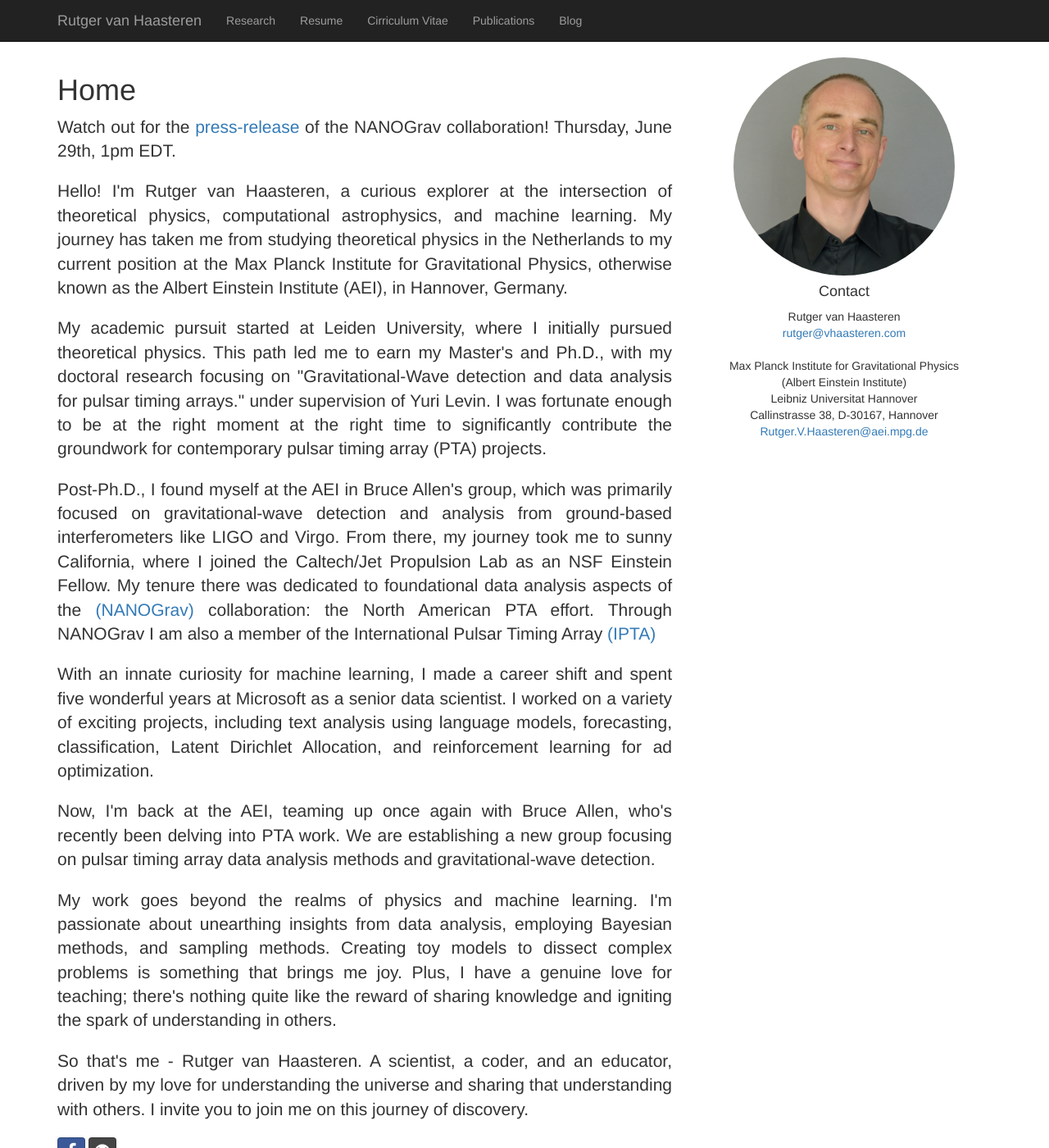
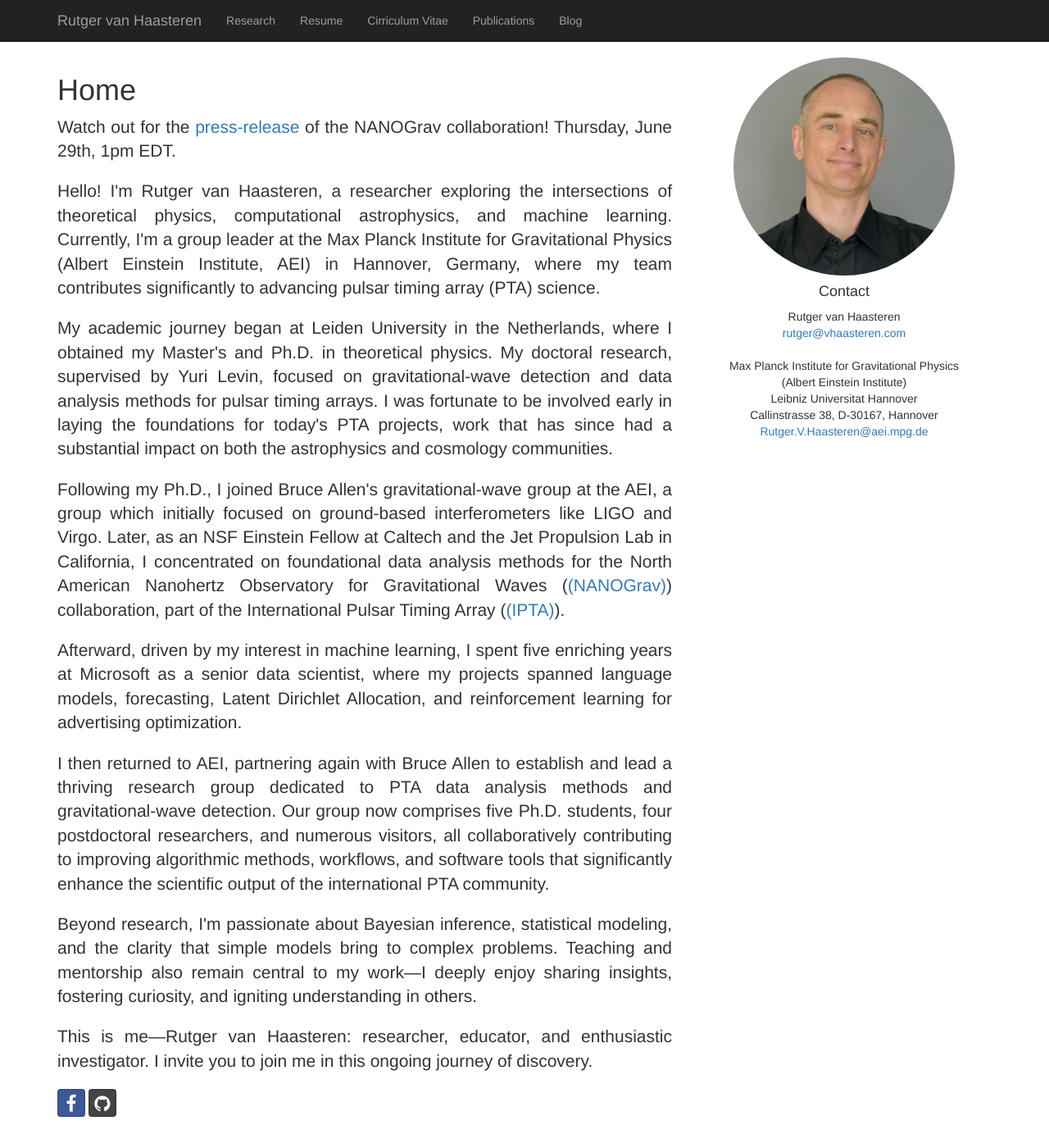
Before and after one commit to vhaasteren/vhaasteren.github.io, a Jekyll site: the page built from index.html, in a window 1280 px wide and 1400 px high. Shown: the whole window at 82% size. Built offline with Jekyll 4.4.1, drawn with Linux system fonts in a browser that asks for light colours.

Commit message:
Updated bio

```diff
--- a/index.html
+++ b/index.html
@@ -16,69 +16,67 @@ layout: default
         </p>
 
 		<p class="lead text-justify">
-            Hello! I'm Rutger van Haasteren, a curious explorer at the
-            intersection of theoretical physics, computational astrophysics,
-            and machine learning. My journey has taken me from studying
-            theoretical physics in the Netherlands to my current position at
-            the Max Planck Institute for Gravitational Physics, otherwise known
-            as the Albert Einstein Institute (AEI), in Hannover, Germany.
+            Hello! I'm Rutger van Haasteren, a researcher exploring the
+            intersections of theoretical physics, computational astrophysics,
+            and machine learning. Currently, I'm a group leader at the Max
+            Planck Institute for Gravitational Physics (Albert Einstein
+            Institute, AEI) in Hannover, Germany, where my team contributes
+            significantly to advancing pulsar timing array (PTA) science.
         </p>
 
 		<p class="lead text-justify">
-            My academic pursuit started at Leiden University, where I initially
-            pursued theoretical physics. This path led me to earn my Master's
-            and Ph.D., with my doctoral research focusing on
-            "Gravitational-Wave detection and data analysis for pulsar timing
-            arrays." under supervision of Yuri Levin. I was fortunate enough to
-            be at the right moment at the right time to significantly
-            contribute the groundwork for contemporary pulsar timing array
-            (PTA) projects.
+            My academic journey began at Leiden University in the Netherlands,
+            where I obtained my Master's and Ph.D. in theoretical physics. My
+            doctoral research, supervised by Yuri Levin, focused on
+            gravitational-wave detection and data analysis methods for pulsar
+            timing arrays. I was fortunate to be involved early in laying the
+            foundations for today's PTA projects, work that has since had a
+            substantial impact on both the astrophysics and cosmology
+            communities.
         </p>
 
 		<p class="lead text-justify">
-            Post-Ph.D., I found myself at the AEI in Bruce Allen's group, which
-            was primarily focused on gravitational-wave detection and analysis
-            from ground-based interferometers like LIGO and Virgo.  From there,
-            my journey took me to sunny California, where I joined the
-            Caltech/Jet Propulsion Lab as an NSF Einstein Fellow. My tenure
-            there was dedicated to foundational data analysis aspects of the
-            <a href="http://www.nanograv.org">(NANOGrav)</a> collaboration: the
-            North American PTA effort. Through NANOGrav I am also a member of
-            the International Pulsar Timing Array <a
-            href="http://www.ipta4gw.org">(IPTA)</a>
+            Following my Ph.D., I joined Bruce Allen's gravitational-wave group
+            at the AEI, a group which initially focused on ground-based
+            interferometers like LIGO and Virgo. Later, as an NSF Einstein
+            Fellow at Caltech and the Jet Propulsion Lab in California, I
+            concentrated on foundational data analysis methods for the North
+            American Nanohertz Observatory for Gravitational Waves (<a
+            href="http://www.nanograv.org">(NANOGrav)</a>) collaboration, part
+            of the International Pulsar Timing Array (<a href="http://www.ipta4gw.org">(IPTA)</a>).
         </p>
 
 		<p class="lead text-justify">
-            With an innate curiosity for machine learning, I made a career
-            shift and spent five wonderful years at Microsoft as a senior data
-            scientist. I worked on a variety of exciting projects, including
-            text analysis using language models, forecasting, classification,
-            Latent Dirichlet Allocation, and reinforcement learning for ad
+            Afterward, driven by my interest in machine learning, I spent five
+            enriching years at Microsoft as a senior data scientist, where my
+            projects spanned language models, forecasting, Latent Dirichlet
+            Allocation, and reinforcement learning for advertising
             optimization.
         </p>
 
 		<p class="lead text-justify">
-            Now, I'm back at the AEI, teaming up once again with Bruce Allen,
-            who's recently been delving into PTA work. We are establishing a
-            new group focusing on pulsar timing array data analysis methods and
-            gravitational-wave detection.
+            I then returned to AEI, partnering again with Bruce Allen to
+            establish and lead a thriving research group dedicated to PTA data
+            analysis methods and gravitational-wave detection. Our group now
+            comprises five Ph.D. students, four postdoctoral researchers, and
+            numerous visitors, all collaboratively contributing to improving
+            algorithmic methods, workflows, and software tools that
+            significantly enhance the scientific output of the international
+            PTA community.
         </p>
 
 		<p class="lead text-justify">
-            My work goes beyond the realms of physics and machine learning. I'm
-            passionate about unearthing insights from data analysis, employing
-            Bayesian methods, and sampling methods. Creating toy models to
-            dissect complex problems is something that brings me joy. Plus, I
-            have a genuine love for teaching; there's nothing quite like the
-            reward of sharing knowledge and igniting the spark of understanding
-            in others.
+            Beyond research, I'm passionate about Bayesian inference,
+            statistical modeling, and the clarity that simple models bring to
+            complex problems. Teaching and mentorship also remain central to my
+            work—I deeply enjoy sharing insights, fostering curiosity, and
+            igniting understanding in others.
         </p>
 
 		<p class="lead text-justify">
-            So that's me - Rutger van Haasteren. A scientist, a coder, and an
-            educator, driven by my love for understanding the universe and
-            sharing that understanding with others. I invite you to join me on
-            this journey of discovery.
+            This is me—Rutger van Haasteren: researcher, educator, and
+            enthusiastic investigator. I invite you to join me in this ongoing
+            journey of discovery.
         </p>
 
 	</div>
```
